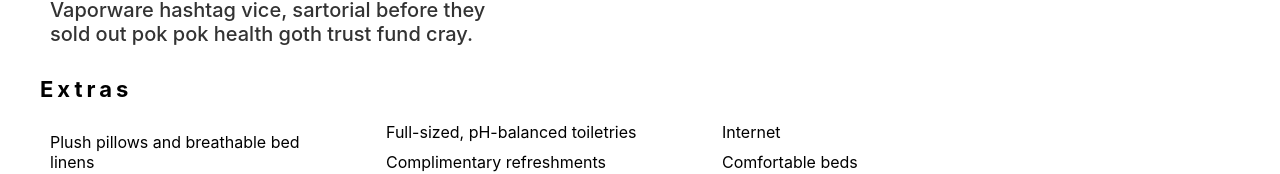
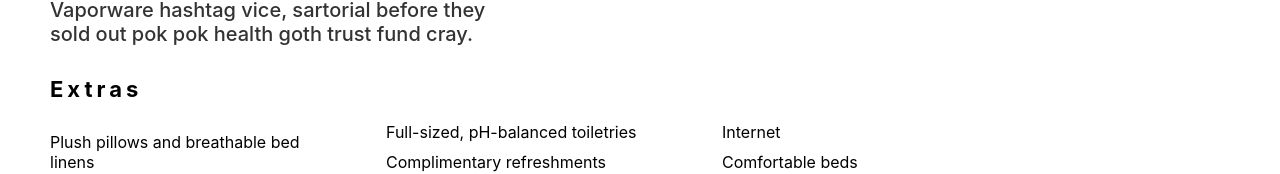
Before and after one commit to marsou001/Beach-Resort-with-ReactJS, a React (Create React App) app: page /rooms/1 in a window 1280 px wide. Shown: the part 1459-1633 px from the top of the page. Built offline with nearby package versions, Linux system fonts and the light colour scheme.

Commit message:
add margin-left to extras header

```diff
--- a/src/containers/Room/Extras/style.css
+++ b/src/containers/Room/Extras/style.css
@@ -5,7 +5,7 @@
 .extras h1 {
     font-size: 22px;
     letter-spacing: 4px;
-    margin: 20px 0;
+    margin: 20px 10px;
 }
 
 .extras .extrasList {
```
Also changed, not shown: 1 other file (tests, documents, lock files or other folders).
